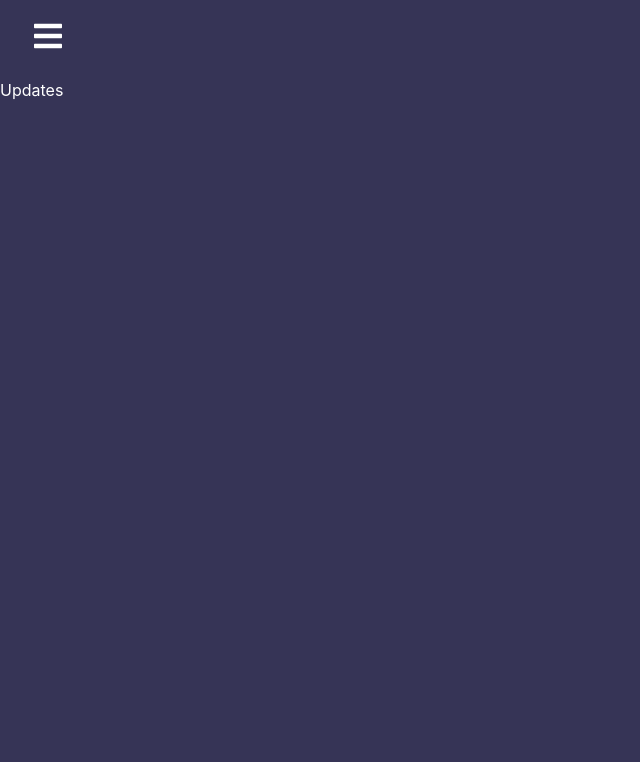
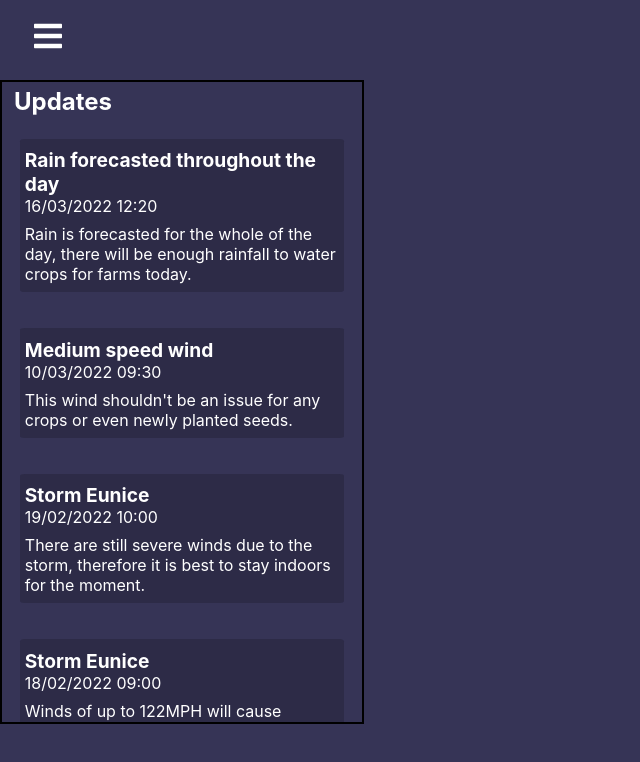
Before and after one commit to favour33/weather-app, a React (Create React App) app: page /updates in a window 1280 px wide. Shown: the top 762 px of the page, without its empty margins (0-640 px from the left). Built offline with nearby package versions, Linux system fonts and the light colour scheme.

Commit message:
add updates and updates style within index.css

```diff
--- a/src/css/index.css
+++ b/src/css/index.css
@@ -127,3 +127,73 @@ code {
   display: flex;
   flex-direction: row;
 }
+
+
+
+
+
+/*==================update section=================*/
+#updatesContainer{
+  /*app container overwrite*/
+  padding-top: 0% !important;
+}
+#updatesTitleContainer{
+  width: 100%;
+}
+
+#updatesTitle{
+  text-align: left;
+  padding-left: 0.5em;
+
+  /*h2 overwrite*/
+  margin-block-start: 0.2em;
+  margin-block-end: 0.2em;
+  margin-inline-start: 0px;
+  margin-inline-end: 0px;
+
+}
+
+.feed{
+  display: flex;
+  flex-direction: column;
+  overflow-y: scroll;
+
+}
+
+.feedElement{
+  margin: 5%;
+  flex-direction: column;
+  padding-left: 0.3em;
+  position: relative;
+  background-color: #2d2b47;
+  border-radius: 1.5%;
+}
+
+.feedTitle{
+  font-size: 1.2em;
+
+  /*h3 overwrite*/
+  margin-block-start: 0.5em;
+  margin-block-end: 0em;
+  margin-inline-start: 0px;
+  margin-inline-end: 0px;
+  font-weight: bold;
+}
+.feedDateTime{
+  /*h4 overwrite*/
+  margin-block-start: 0em;
+  margin-block-end: 0em;
+  margin-inline-start: 0px;
+  margin-inline-end: 0px;
+  font-weight: normal;
+}
+
+.feedDescription{
+
+  /*p overwrite*/
+  margin-block-start: 0.5em;
+  margin-block-end: 0.5em;
+  margin-inline-start: 0px;
+  margin-inline-end: 0px;
+  font-weight: normal;
+}
--- a/src/pages/Updates.js
+++ b/src/pages/Updates.js
@@ -1,7 +1,64 @@
 import React from "react";
+import "../css/index.css";
 
 const Updates = () => {
-  return <div>Updates</div>;
+  return (
+    <>
+      <div className="appContainer" id="updatesContainer">
+
+          <div id="updatesTitleContainer">
+            <div ><h2 id="updatesTitle">Updates</h2></div>
+          </div>
+
+          <div className="feed">
+
+            <div className="feedElement">
+              <div className="upperFeedElement">
+                <h3 className="feedTitle">Rain forecasted throughout the day</h3>
+                <h4 className="feedDateTime">16/03/2022 12:20</h4>
+              </div>
+              <div className="lowerFeedElement">
+                <p className="feedDescription">Rain is forecasted for the whole of the day, there will be enough rainfall to water crops for farms today.</p>
+              </div>
+            </div>
+
+            <div className="feedElement">
+              <div className="upperFeedElement">
+                <h3 className="feedTitle">Medium speed wind</h3>
+                <h4 className="feedDateTime">10/03/2022 09:30</h4>
+              </div>
+              <div className="lowerFeedElement">
+                <p className="feedDescription">This wind shouldn't be an issue for any crops or even newly planted seeds.</p>
+              </div>
+            </div>
+
+            <div className="feedElement">
+              <div className="upperFeedElement">
+                <h3 className="feedTitle">Storm Eunice</h3>
+                <h4 className="feedDateTime">19/02/2022 10:00</h4>
+              </div>
+              <div className="lowerFeedElement">
+                <p className="feedDescription">There are still severe winds due to the storm, therefore it is best to stay indoors for the moment.</p>
+              </div>
+            </div>
+
+            <div className="feedElement">
+              <div className="upperFeedElement">
+                <h3 className="feedTitle">Storm Eunice</h3>
+                <h4 className="feedDateTime">18/02/2022 09:00</h4>
+              </div>
+              <div className="lowerFeedElement">
+                <p className="feedDescription">Winds of up to 122MPH will cause damage to farms and  crops. It is recommended to stay indoors, since many large objects can be picked up by the winds, and trees are likely to fall.</p>
+              </div>
+            </div>
+
+
+          </div>
+
+      </div>
+    </>
+
+  );
 };
 
 export default Updates;
```
